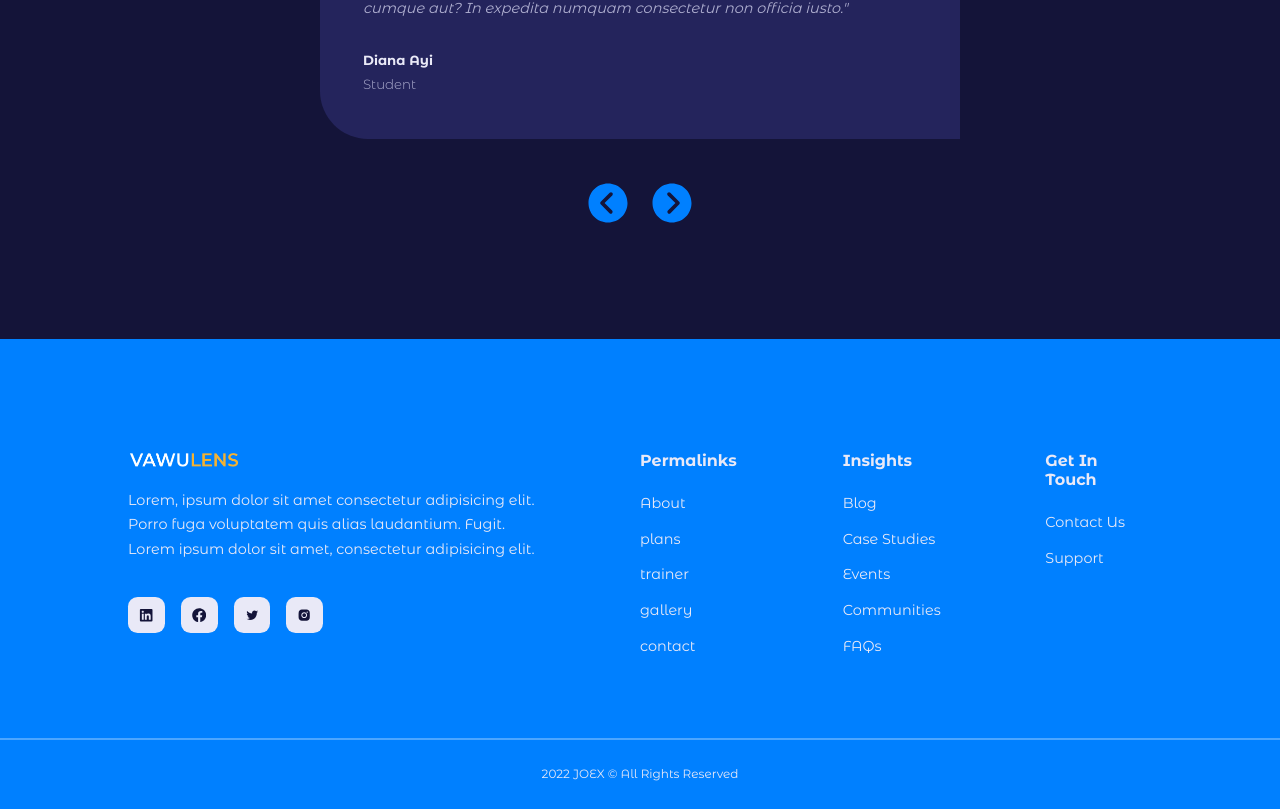
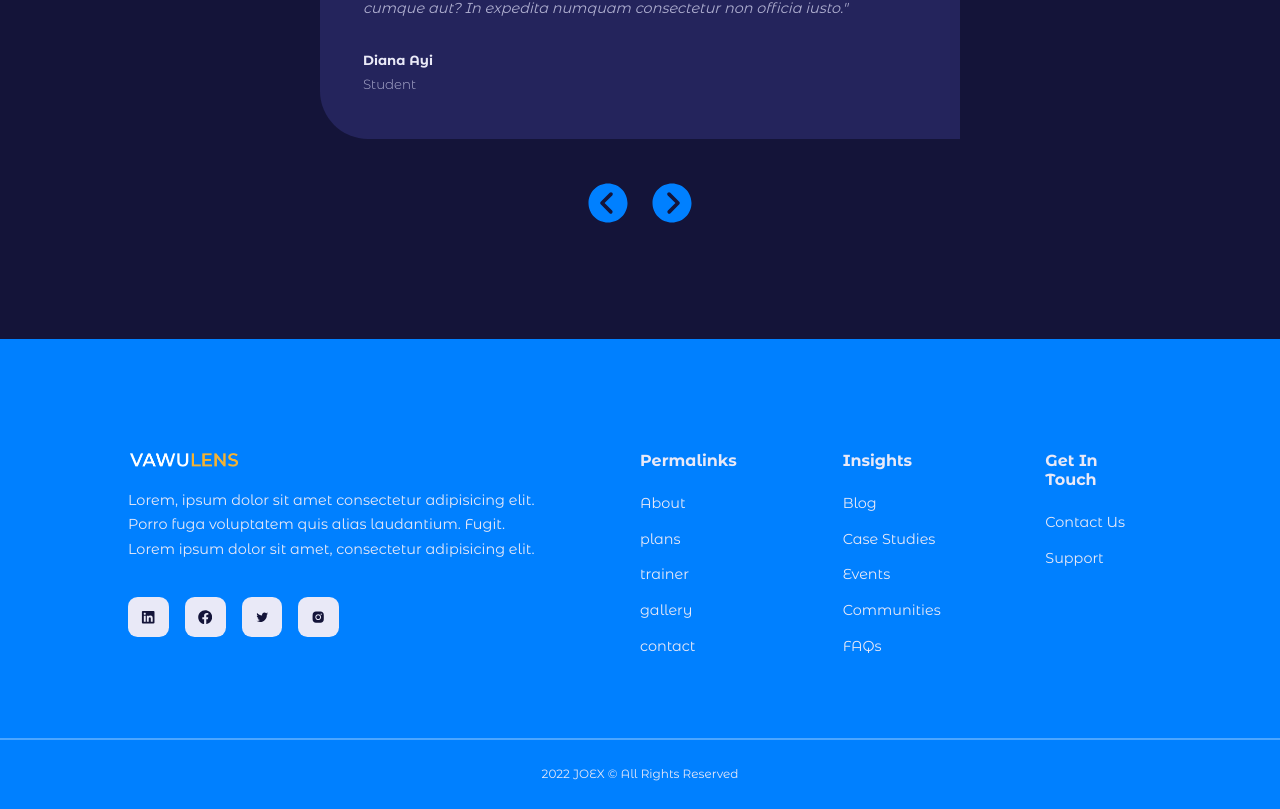
Before and after one commit to JoeTechx/gymlens, a React (Create React App) app: page / in a window 1280 px wide. Shown: the part 3078-3887 px from the top of the page. Built offline with nearby package versions, Linux system fonts and the light colour scheme.

Commit message:
fix: border line

```diff
--- a/src/pages/home/Home.css
+++ b/src/pages/home/Home.css
@@ -312,7 +312,7 @@ footer{
 .footer__socials a{
     background-color: var(--color-gray-100);
     padding: 0.7rem;
-    border: 2 px solid transparent;
+    border: 2px solid transparent;
     border-radius: 0.6rem;
     transition: var(--transition);
 }
```
